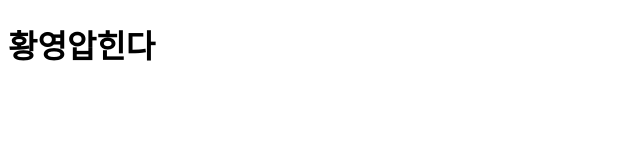
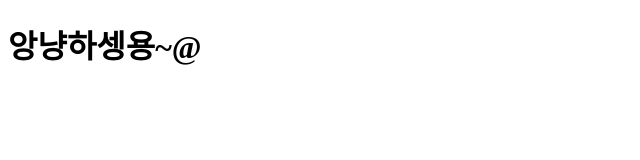
Before and after one commit to minseunghwang/minseunghwang.github.io, a plain HTML site: page index.html in a window 1280 px wide. Shown: the whole page, without its empty margins (0-640 px from the left). Drawn offline with Linux system fonts and the light colour scheme.

```diff
--- a/index.html
+++ b/index.html
@@ -7,6 +7,6 @@
   <title>Document</title>
 </head>
 <body>
-  <h1>황영압힌다</h1>
+  <h1>앙냥하셍용~@</h1>
 </body>
 </html>
```
